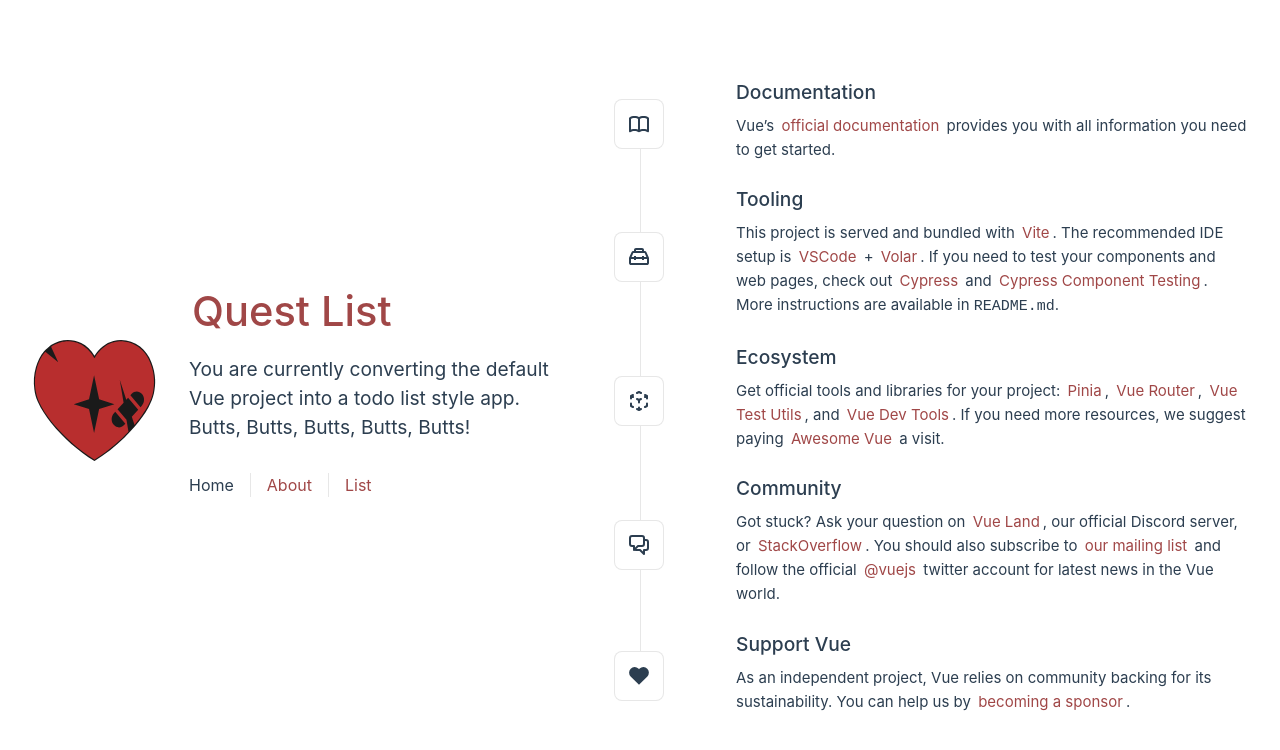
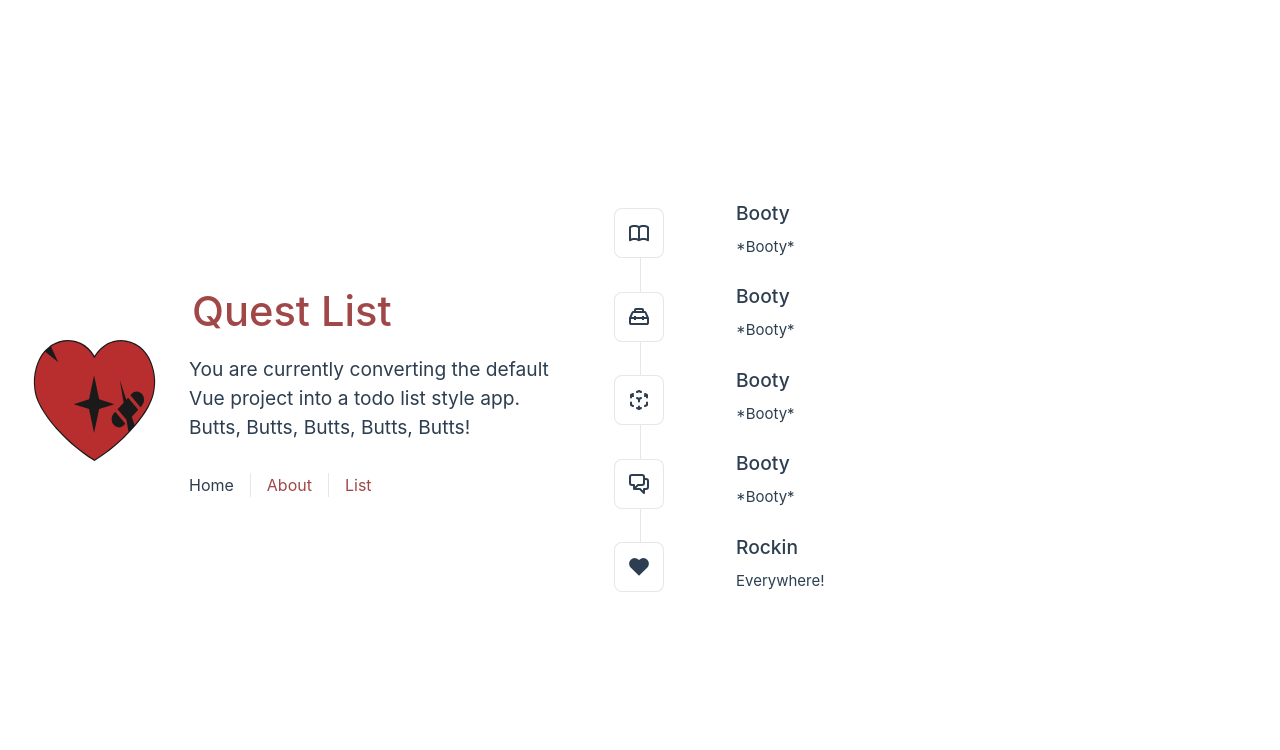
Before and after one commit to isandrocks/questlist, a Vue app: page / in a window 1280 px wide. Shown: the top 750 px of the page. Built offline with nearby package versions, Linux system fonts and the light colour scheme.

Commit message:
placeholder update

```diff
--- a/src/components/TheWelcome.vue
+++ b/src/components/TheWelcome.vue
@@ -12,76 +12,39 @@ import SupportIcon from './icons/IconSupport.vue'
     <template #icon>
       <DocumentationIcon />
     </template>
-    <template #heading>Documentation</template>
-    Vue’s
-    <a href="https://vuejs.org/" target="_blank" rel="noopener">official documentation</a>
-    provides you with all information you need to get started.
+    <template #heading>Booty</template>
+    *Booty*
   </WelcomeItem>
 
   <WelcomeItem>
     <template #icon>
       <ToolingIcon />
     </template>
-    <template #heading>Tooling</template>
-
-    This project is served and bundled with
-    <a href="https://vitejs.dev/guide/features.html" target="_blank" rel="noopener">Vite</a>. The
-    recommended IDE setup is
-    <a href="https://code.visualstudio.com/" target="_blank" rel="noopener">VSCode</a> +
-    <a href="https://github.com/johnsoncodehk/volar" target="_blank" rel="noopener">Volar</a>. If
-    you need to test your components and web pages, check out
-    <a href="https://www.cypress.io/" target="_blank" rel="noopener">Cypress</a> and
-    <a href="https://on.cypress.io/component" target="_blank" rel="noopener"
-      >Cypress Component Testing</a
-    >.
-
-    <br />
-
-    More instructions are available in <code>README.md</code>.
+    <template #heading>Booty</template>
+    *Booty*
   </WelcomeItem>
 
   <WelcomeItem>
     <template #icon>
       <EcosystemIcon />
     </template>
-    <template #heading>Ecosystem</template>
-
-    Get official tools and libraries for your project:
-    <a href="https://pinia.vuejs.org/" target="_blank" rel="noopener">Pinia</a>,
-    <a href="https://router.vuejs.org/" target="_blank" rel="noopener">Vue Router</a>,
-    <a href="https://test-utils.vuejs.org/" target="_blank" rel="noopener">Vue Test Utils</a>, and
-    <a href="https://github.com/vuejs/devtools" target="_blank" rel="noopener">Vue Dev Tools</a>. If
-    you need more resources, we suggest paying
-    <a href="https://github.com/vuejs/awesome-vue" target="_blank" rel="noopener">Awesome Vue</a>
-    a visit.
+    <template #heading>Booty</template>
+    *Booty*
   </WelcomeItem>
 
   <WelcomeItem>
     <template #icon>
       <CommunityIcon />
     </template>
-    <template #heading>Community</template>
-
-    Got stuck? Ask your question on
-    <a href="https://chat.vuejs.org" target="_blank" rel="noopener">Vue Land</a>, our official
-    Discord server, or
-    <a href="https://stackoverflow.com/questions/tagged/vue.js" target="_blank" rel="noopener"
-      >StackOverflow</a
-    >. You should also subscribe to
-    <a href="https://news.vuejs.org" target="_blank" rel="noopener">our mailing list</a> and follow
-    the official
-    <a href="https://twitter.com/vuejs" target="_blank" rel="noopener">@vuejs</a>
-    twitter account for latest news in the Vue world.
+    <template #heading>Booty</template>
+    *Booty*
   </WelcomeItem>
 
   <WelcomeItem>
     <template #icon>
       <SupportIcon />
     </template>
-    <template #heading>Support Vue</template>
-
-    As an independent project, Vue relies on community backing for its sustainability. You can help
-    us by
-    <a href="https://vuejs.org/sponsor/" target="_blank" rel="noopener">becoming a sponsor</a>.
+    <template #heading>Rockin</template>
+    Everywhere!
   </WelcomeItem>
 </template>
--- a/tsconfig.json
+++ b/tsconfig.json
@@ -6,7 +6,8 @@
     "target": "ESNext",
     "module": "ESNext",
     "moduleResolution": "Bundler",
-    "allowImportingTsExtensions": true
+    "allowImportingTsExtensions": true,
+    "noEmit": true
   },
   "vueCompilerOptions": {
     "target": 3.3
```
Also changed, not shown: .eslintrc.cjs.
